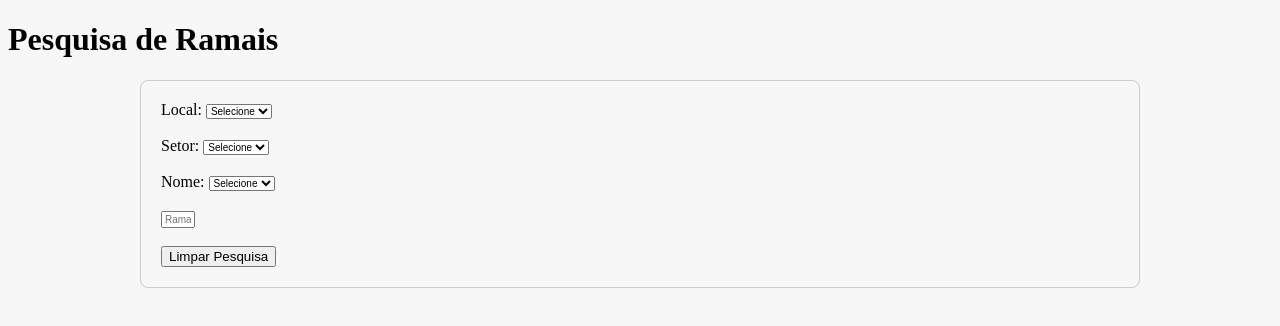
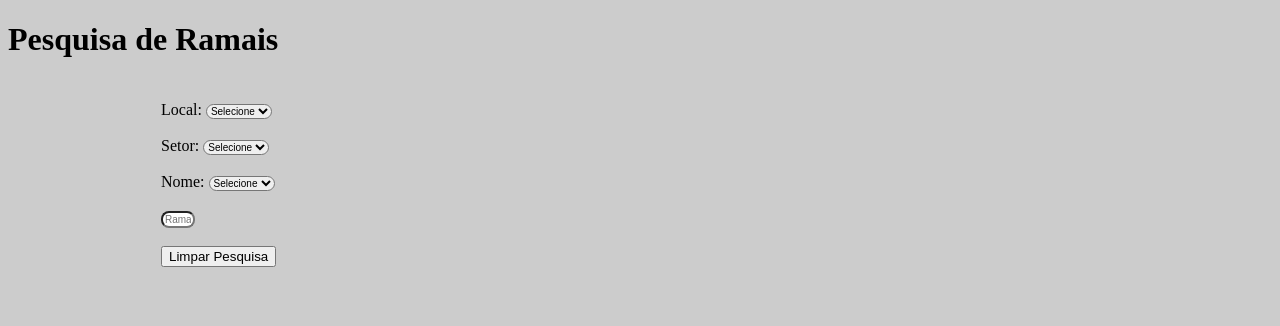
Before and after one commit to Lumoquenco/ramais, a plain HTML site: page index.html in a window 1280 px wide. Drawn offline with Linux system fonts and the light colour scheme; no server answers.

Commit message:
Update ramais.css

```diff
--- a/ramais.css
+++ b/ramais.css
@@ -1,5 +1,5 @@
 body{
-  background-color: #f7f7f7;
+  background-color: #ccc;
 }
 .form-container {
     box-sizing: border-box;
@@ -15,7 +15,10 @@ body{
 .form-container input {
 	font-size: 10px;
 	width: 26px;
+    border-radius: 8px;
 }
 .form-container select {
 	font-size: 10px;
+    border-radius: 8px;
+
 }
```
